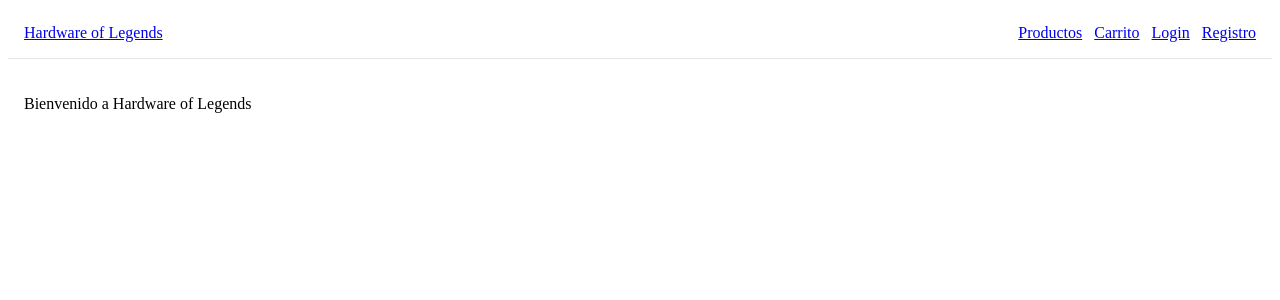
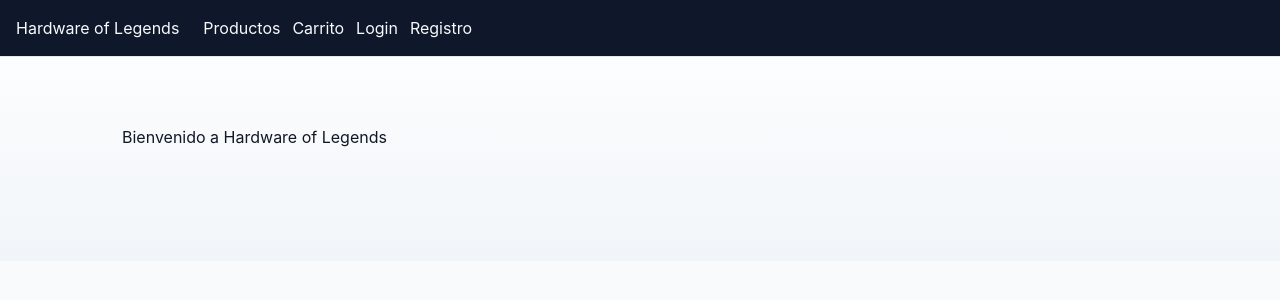
Before and after one commit to AgusTx/TpFinal-appweb, a Next.js app in the folder frontend/: page / in a window 1280 px wide. Shown: the top 300 px of the page. Built offline with nearby package versions, Linux system fonts and the light colour scheme.

Commit message:
docs: link phase 2 README and frontend: add basic global CSS

```diff
--- /dev/null
+++ b/frontend/src/app/globals.css
@@ -0,0 +1,114 @@
+/* Global styles básicos */
+:root {
+  color-scheme: light;
+  font-family: Inter, system-ui, -apple-system, BlinkMacSystemFont, "Segoe UI", sans-serif;
+  line-height: 1.5;
+  background-color: #f8fafc;
+  color: #111827;
+}
+
+* {
+  box-sizing: border-box;
+}
+
+html, body {
+  margin: 0;
+  min-height: 100%;
+}
+
+body {
+  background: linear-gradient(180deg, #ffffff 0%, #f1f5f9 100%);
+}
+
+main {
+  max-width: 1100px;
+  margin: 0 auto;
+  padding: 24px 16px 56px;
+}
+
+header {
+  display: flex;
+  align-items: center;
+  justify-content: space-between;
+  gap: 16px;
+  padding: 16px 16px;
+  background: #0f172a;
+  color: #f8fafc;
+  position: sticky;
+  top: 0;
+  z-index: 10;
+  border-bottom: 1px solid rgba(148,163,184,0.15);
+}
+
+nav {
+  display: flex;
+  flex-wrap: wrap;
+  gap: 12px;
+}
+
+a {
+  color: inherit;
+  text-decoration: none;
+}
+
+a:hover,
+button:hover {
+  opacity: 0.85;
+}
+
+button {
+  cursor: pointer;
+}
+
+.page-title {
+  margin: 0 0 16px;
+  font-size: clamp(2rem, 2.5vw, 2.5rem);
+}
+
+.card {
+  background: #ffffff;
+  border: 1px solid rgba(148,163,184,0.2);
+  border-radius: 18px;
+  padding: 20px;
+  box-shadow: 0 10px 30px rgba(15, 23, 42, 0.08);
+}
+
+.product-list {
+  list-style: none;
+  padding: 0;
+  margin: 0;
+  display: grid;
+  grid-template-columns: repeat(auto-fit, minmax(240px, 1fr));
+  gap: 18px;
+}
+
+.product-item {
+  background: #fff;
+  border: 1px solid rgba(148,163,184,0.2);
+  border-radius: 16px;
+  padding: 18px;
+}
+
+.product-item h2 {
+  margin: 0 0 8px;
+  font-size: 1.15rem;
+}
+
+.product-item p {
+  margin: 0 0 12px;
+  color: #475569;
+}
+
+.product-item a {
+  display: inline-flex;
+  align-items: center;
+  gap: 8px;
+  color: #0f172a;
+  font-weight: 600;
+}
+
+.footer-note {
+  margin-top: 40px;
+  color: #475569;
+  font-size: 0.95rem;
+}
--- a/frontend/src/app/layout.tsx
+++ b/frontend/src/app/layout.tsx
@@ -1,3 +1,4 @@
+import './globals.css';
 import Header from '../components/Header';
 
 export default function Layout({ children }: { children: React.ReactNode }) {
@@ -5,7 +6,7 @@ export default function Layout({ children }: { children: React.ReactNode }) {
     <html lang="es">
       <body>
         <Header />
-        <main style={{padding:16}}>{children}</main>
+        <main>{children}</main>
       </body>
     </html>
   );
```
Also changed, not shown: 1 other file (tests, documents, lock files or other folders).
